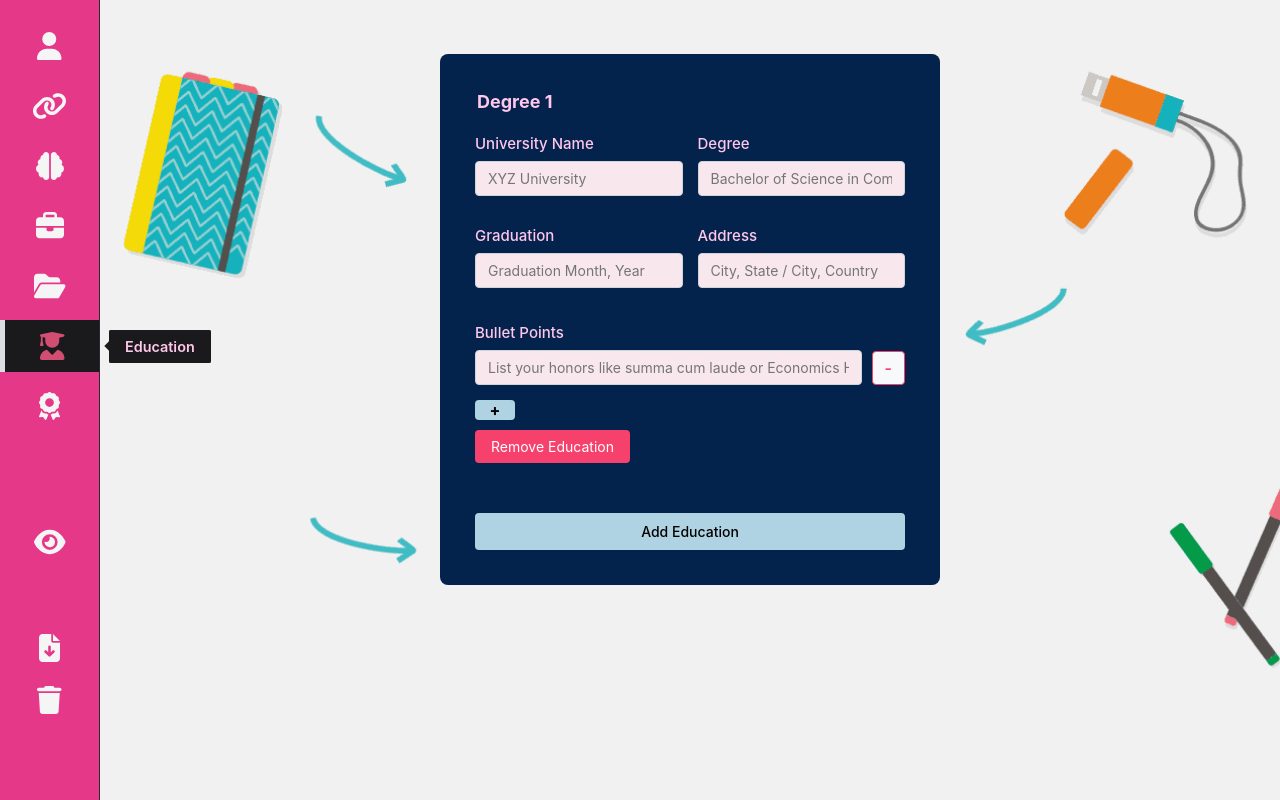
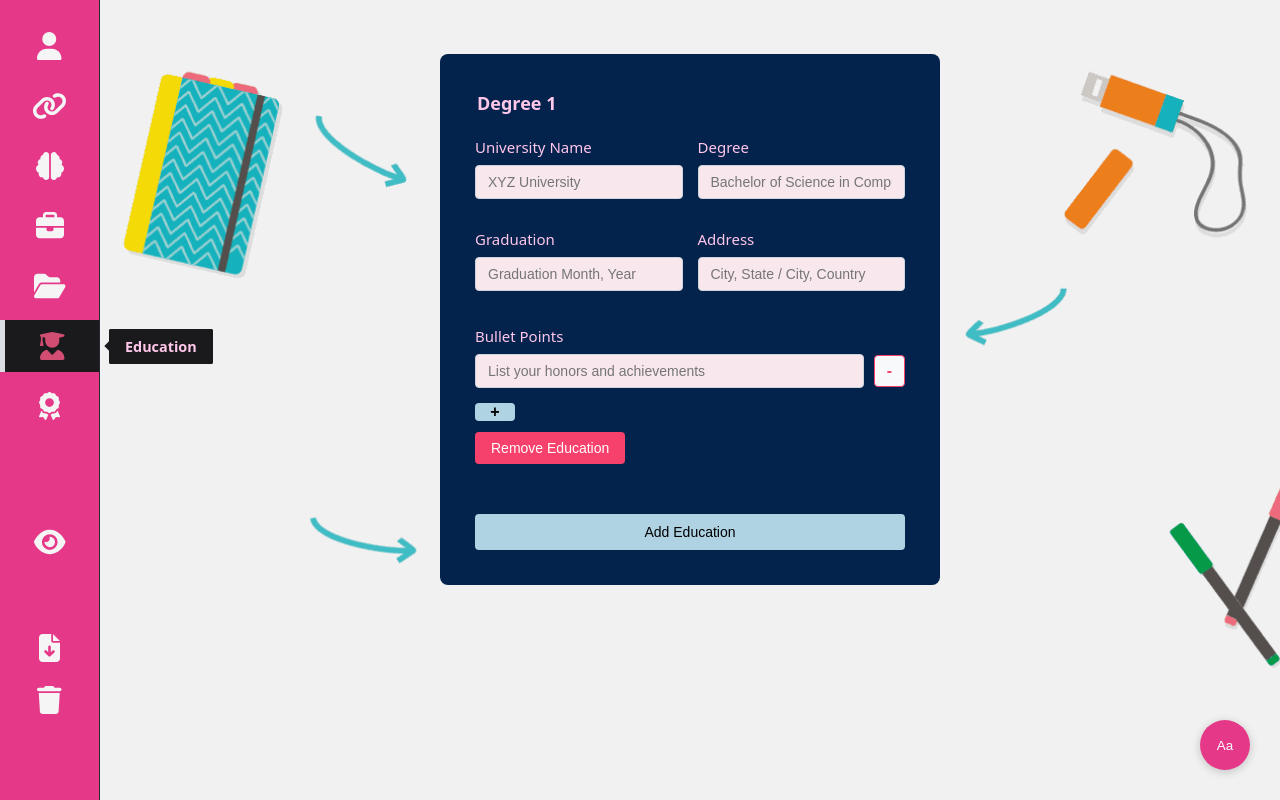
Before and after one commit to Ara404E/CV-Application, a React (Vite) app: page / in a window 1280 px wide. Both pictures are taken after a click on the button 49 px from the left and 346 px from the top of the page. Built offline with nearby package versions, Linux system fonts and the light colour scheme.

Commit message:
everything dones

```diff
--- a/package.json
+++ b/package.json
@@ -10,6 +10,9 @@
     "preview": "vite preview"
   },
   "dependencies": {
+    "@fontsource/inter": "^5.2.5",
+    "@fontsource/roboto": "^5.2.5",
+    "@fontsource/source-sans-pro": "^5.2.5",
     "@fortawesome/fontawesome-svg-core": "^6.7.2",
     "@fortawesome/free-brands-svg-icons": "^6.7.2",
     "@fortawesome/free-solid-svg-icons": "^6.7.2",
--- a/src/components/App.jsx
+++ b/src/components/App.jsx
@@ -1,4 +1,3 @@
-import { useState , useEffect } from 'react'
 import { Tooltip } from 'react-tooltip';
 import { FontAwesomeIcon } from "@fortawesome/react-fontawesome";
 import 'react-tooltip/dist/react-tooltip.css';
@@ -15,12 +14,16 @@ import Education from './education.jsx';
 import Certification from './certification.jsx';
 import DownloadCv from './downloadCv.jsx'
 import { useLocalStorage } from './localStorage.js';
+import "@fontsource/inter";
+import "@fontsource/roboto";
+import "@fontsource/source-sans-pro";
+
+
 
 function App() {
+
     const [activeForm, setActiveForm] = useLocalStorage('activeForm' , 'personal');
     const [preview, setPreview] = useLocalStorage( "preview" , false);
-
-
 
     const [personalInfo, setPersonalInfo] = useLocalStorage( 'personalInfo' , {
         name: "",
@@ -65,6 +68,8 @@ function App() {
         certificate: '', skill: '', interest: ''
     });
 
+    const [font , setFont]  = useLocalStorage('font' , 'Garamond, serif')
+
     return (
         <div className='app'>
             {/* Sidebar Navigation */}
@@ -72,7 +77,7 @@ function App() {
                 <button
                     className={`nav-btn ${activeForm === 'personal' && 'active'}`}
                     onClick={() => setActiveForm('personal')}
-                    data-tooltip-id="personal-details-tooltip"  // Changed to more unique ID
+                    data-tooltip-id="personal-details-tooltip"
                     data-tooltip-content="Personal Details"
                     data-tooltip-place="right"
                 >
@@ -164,7 +169,7 @@ function App() {
             <button
                     className={`nav-btn ${  preview && 'active'}`}
                     onClick={() => setPreview(!preview) }
-                    disabled={activeForm === 'downloadCv'} // 👈 this disables the button
+                    disabled={activeForm === 'downloadCv'}
                     data-tooltip-id='live-preview-tooltip'
                     data-tooltip-place="right"
 
@@ -217,9 +222,12 @@ function App() {
                 />
         </div>
         </div>
+
             {/* Main Content Area */}
             <div className={`main-container ${preview && "preview-active"}`}>
+
                 <div className='main-content'>
+
                     {activeForm === 'personal' && (
                         <GeneralInfo personalInfo={personalInfo} setPersonalInfo={setPersonalInfo} />
                     )}
@@ -259,6 +267,7 @@ function App() {
                         project={project}
                         education={education}
                         certification={certification}
+                        font={font}
                         />
                     </div>
                     }
@@ -273,11 +282,12 @@ function App() {
                         project={project}
                         education={education}
                         certification={certification}
+                        font={font}
                         />
                 </div>
 
             </div>
-
+            <FontSwitcher  setFont={setFont}/>
         </div>
 
 
--- a/src/components/cvPreview.jsx
+++ b/src/components/cvPreview.jsx
@@ -4,10 +4,10 @@ import { faGithub, faLinkedin } from "@fortawesome/free-brands-svg-icons";
 import '../styles/cvPreview.css'
 
 
-function CvPreview({personalInfo , link , technicalSkill , workExperience , project , education , certification}){
+function CvPreview({personalInfo , link , technicalSkill , workExperience , project , education , certification,font}){
     return (
         <>
-        <div className='cv-preview-content'>
+        <div className='cv-preview-content' style={{fontFamily: font}}>
                 <div className="personal-details-section">
                 <h1> {personalInfo.name || "Your Name"}  </h1>
                 <h3> {personalInfo.job || "Job Title"} </h3>
@@ -20,7 +20,7 @@ function CvPreview({personalInfo , link , technicalSkill , workExperience , proj
                 <hr/>
                 <p> Phone Number: {personalInfo.tel || "969-969-969"} </p>
                 <p> Address: {personalInfo.address || "Blue Island, metaverse"} </p>
-                <p> summary: {personalInfo.summary || ""} </p>
+                <p> {personalInfo.summary ? `summary: ${personalInfo.summary}` : ""} </p>
                 </div>
 
                 <div className="technical-skill-section">
@@ -36,7 +36,7 @@ function CvPreview({personalInfo , link , technicalSkill , workExperience , proj
                 <h3> Frameworks, Libraries & Databases: </h3>
                     <ul>
                         {technicalSkill.frameworks.map(({id,skill})=>
-                            <li key={id}> {skill || ""} </li>
+                            <li key={id}> {skill || "Frameworks, Libraries & Databases"} </li>
                     )}
                     </ul>
 
--- a/src/components/downloadCv.jsx
+++ b/src/components/downloadCv.jsx
@@ -5,9 +5,10 @@ import html2pdf from 'html2pdf.js';
 import { FontAwesomeIcon } from "@fortawesome/react-fontawesome";
 import {  faLaptop, faEnvelope,faCircleDown}  from "@fortawesome/free-solid-svg-icons"
 import { faGithub, faLinkedin } from "@fortawesome/free-brands-svg-icons";
+
 import '../styles/downloadCv.css'
 
-const DownloadCv = ({personalInfo , link , technicalSkill , workExperience , project , education , certification}) => {
+const DownloadCv = ({personalInfo , link , technicalSkill , workExperience , project , education , certification, font}) => {
 
     const cvRef = useRef();
 
@@ -209,8 +210,7 @@ const DownloadCv = ({personalInfo , link , technicalSkill , workExperience , pro
                     <span> DOCX</span>
                 </button>
             </div>
-            <div className='download-cv-content' ref={cvRef}>
-                {/* Rest of your existing JSX remains unchanged */}
+            <div className='download-cv-content'  style={{fontFamily: font}} ref={cvRef}>
                 <div className="personal-details-section">
                     <h1> {personalInfo.name || "Your Name"}  </h1>
                     <h3> {personalInfo.job || "Job Title"} </h3>
@@ -223,8 +223,8 @@ const DownloadCv = ({personalInfo , link , technicalSkill , workExperience , pro
                     <hr/>
                     <p> Phone Number: {personalInfo.tel || "969-969-969"} </p>
                     <p> Address: {personalInfo.address || "Blue Island, metaverse"} </p>
-                    <p> summary: {personalInfo.summary || ""} </p>
-                </div>
+                    <p> {personalInfo.summary ? `summary: ${personalInfo.summary}` : ""} </p>
+                    </div>
 
                 <div className="technical-skill-section">
                     <h2> TECHNICAL SKILLS </h2>
@@ -238,7 +238,7 @@ const DownloadCv = ({personalInfo , link , technicalSkill , workExperience , pro
                     <h3> Frameworks, Libraries & Databases: </h3>
                     <ul>
                         {technicalSkill.frameworks.map(({id,skill})=>
-                            <li key={id}> {skill || ""} </li>
+                            <li key={id}> {skill || "Frameworks, Libraries & Databases"} </li>
                         )}
                     </ul>
 
--- a/src/components/education.jsx
+++ b/src/components/education.jsx
@@ -112,7 +112,7 @@ const Education = ({ education, setEducation }) => {
                                     <input
                                         type="text"
                                         value={proj.project}
-                                        placeholder="List your honors like summa cum laude or Economics Honors Society; 3.X/4.0"
+                                        placeholder="List your honors and achievements"
                                         onChange={(e) => handleProjectChange(id, idx, e.target.value)}
                                         className="bullet-point-input"
                                         />
--- a/src/components/fontSwitcher.jsx
+++ b/src/components/fontSwitcher.jsx
@@ -1,19 +1,47 @@
 import { useState } from "react";
-import '../styles/font-switcher.css'
+import '../styles/font-switcher.css';
 
-const FontSwitcher = ()=>{
-    const [font , setFont] = useState("Garamond")
+const FontSwitcher = ({setFont}) => {
+
+    const [showOptions, setShowOptions] = useState(false);
+
+    const fonts = [
+        { name: "Inter", value: "'Inter', sans-serif" },
+        { name: "Roboto", value: "'Roboto', sans-serif" },
+        { name: "Source Sans Pro", value: "'Source Sans Pro', sans-serif" },
+    ];
+    const handleFontChange = (selectedFont) => {
+        setFont(selectedFont);
+        setShowOptions(false);
+    };
 
     return (
-        <div className="font-switcher" style={{fontFamily:font}}>
-            <h1> Choose the desired Font style for your CV </h1>
-            <div className="buttons-div">
-                <button onClick={() => setFont("Garamond") }> Garamond </button>
-                <button onClick={() => setFont("Times New Roman")}> Times New Roman </button>
-                <button onClick={() => setFont("Georgia")}> Georgia </button>
-            </div>
+        <div className="floating-font-switcher">
+            <button
+                className="font-toggle-button"
+                onClick={() => setShowOptions(!showOptions)}
+                aria-label="Change font style"
+            >
+                Aa
+            </button>
+
+            {showOptions &&
+            <div className="font-options">
+                    {fonts.map((selectedFont) =>
+                        <button
+                        value={selectedFont.value}
+                        className="font-option"
+                        onClick={() => handleFontChange(selectedFont.value)}
+                        style={{fontFamily: selectedFont.value}}
+                        >
+                            {selectedFont.name}
+                        </button>
+                    )}
+            </div>}
+
+
         </div>
-    )
-}
+    );
+};
 
 export default FontSwitcher;
--- a/src/styles/font-switcher.css
+++ b/src/styles/font-switcher.css
@@ -1,11 +1,55 @@
-.font-garamond {
-    font-family: "Garamond", serif;
-  }
+.floating-font-switcher {
+  position: fixed;
+  bottom: 30px;
+  right: 30px;
+  z-index: 1000;
+}
 
-  .font-times-new-roman {
-    font-family: "Times New Roman", serif;
-  }
+.font-toggle-button {
+  width: 50px;
+  height: 50px;
+  border-radius: 50%;
+  background-color: #E53888;
+  color: white;
+  border: none;
+  cursor: pointer;
+  box-shadow: 0 2px 10px rgba(0, 0, 0, 0.2);
+  display: flex;
+  justify-content: center;
+  align-items: center;
+  transition: all 0.3s ease;
+}
 
-  .font-georgia {
-    font-family: "Georgia", serif;
-  }
+.font-toggle-button:hover {
+  background-color: #AC1754;
+  transform: scale(1.1);
+}
+
+.font-options {
+  position: absolute;
+  bottom: 60px;
+  right: 0;
+  background: white;
+  border-radius: 8px;
+  box-shadow: 0 2px 10px rgba(0, 0, 0, 0.2);
+  padding: 10px;
+  display: flex;
+  flex-direction: column;
+  gap: 5px;
+  min-width: 150px;
+}
+
+.font-option {
+  padding: 8px 12px;
+  border: none;
+  background: #f5f5f5;
+  border-radius: 4px;
+  cursor: pointer;
+  transition: all 0.2s;
+  text-align: left;
+}
+
+.font-option:hover {
+  background: #E53888;
+  color: white;
+}
--- a/src/styles/index.css
+++ b/src/styles/index.css
@@ -2,7 +2,6 @@
   box-sizing: border-box;
   padding: 0;
   margin: 0;
-  font-family: -apple-system, BlinkMacSystemFont, 'Segoe UI', Roboto, Oxygen, Ubuntu, Cantarell, sans-serif;
 }
 
 html, body {
@@ -12,6 +11,7 @@ html, body {
 .app {
   display: flex;
   min-height: 100vh;
+  font-family: system-ui, -apple-system, BlinkMacSystemFont, 'Segoe UI', Roboto, Oxygen, Ubuntu, Cantarell, 'Open Sans', 'Helvetica Neue', sans-serif;
 }
 
 /* Sidebar position */
```
Also changed, not shown: 1 other file (tests, documents, lock files or other folders).
